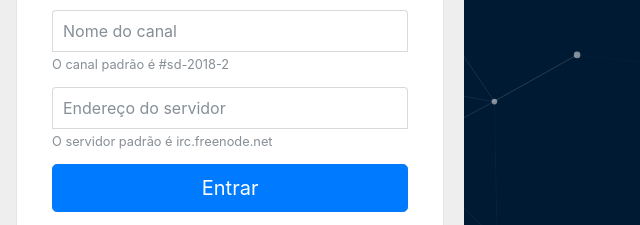
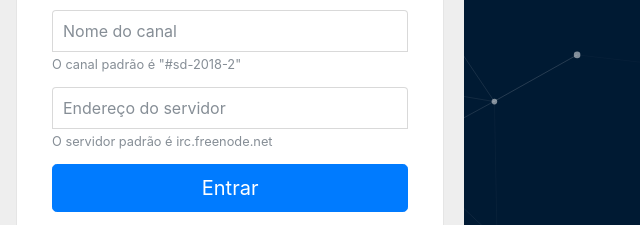
Before and after one commit to sistemas-distribuidos-cc-inf/Trabalho-Final--Vitor-e-Salatyel, a website: page web-app/login.html in a window 1280 px wide. Shown: the part 316-541 px from the top of the page, 345-985 px from the left. Drawn offline with Linux system fonts and the light colour scheme.

Commit message:
Update login.html

```diff
--- a/web-app/login.html
+++ b/web-app/login.html
@@ -34,7 +34,7 @@
         <small class="form-text text-muted">  O username padrão é o mesmo escolhido para o nickname</small>
 
         <input class="form-control" type="text" name="channel" placeholder="Nome do canal">
-        <small class="form-text text-muted">  O canal padrão é #sd-2018-2</small>
+        <small class="form-text text-muted">  O canal padrão é "#sd-2018-2"</small>
 
         <input class="form-control" type="text" name="server" placeholder="Endereço do servidor">
         <small class="form-text text-muted">  O servidor padrão é irc.freenode.net</small>
```
